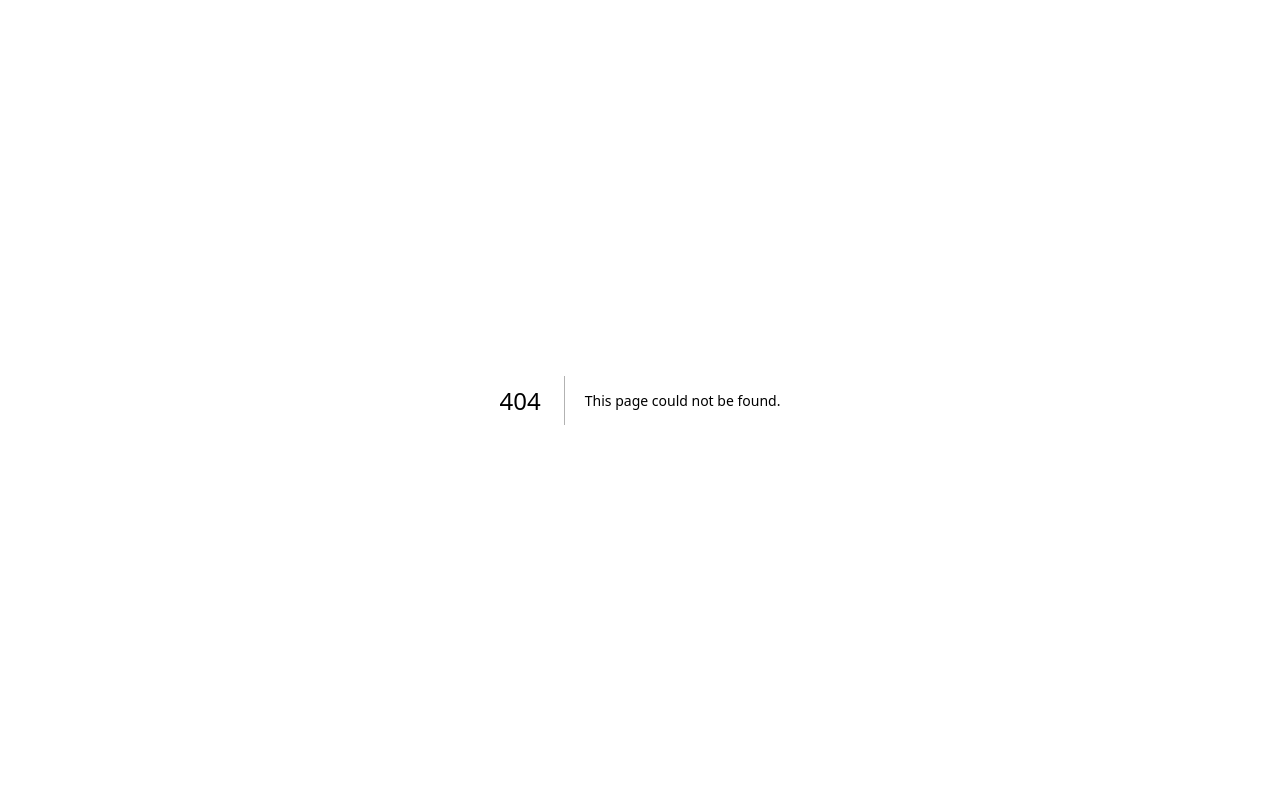
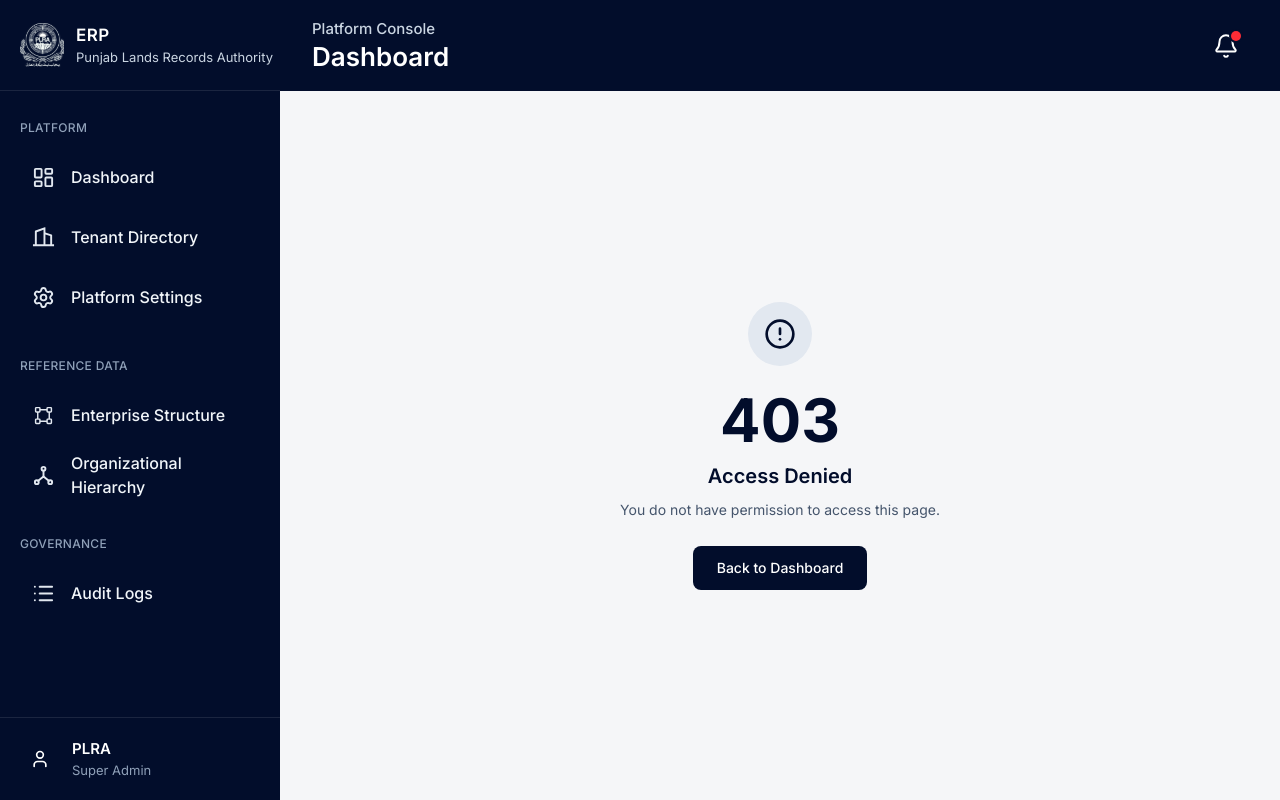
Before and after one commit to Aroosha-bit/ERP_SUPERADMIN, a Next.js app: page /unauthorized in a window 1280 px wide. Before the commit this address had no page. Built offline with nearby package versions, Linux system fonts and the light colour scheme.

Commit message:
implement 404 page, unauthorized 403 page, standard API messages

```diff
--- /dev/null
+++ b/app/(main)/unauthorized/page.tsx
@@ -0,0 +1,11 @@
+import ErrorState from "@/components/common/error-state/ErrorState";
+
+export default function UnauthorizedPage() {
+  return (
+    <ErrorState
+      code="403"
+      title="Access Denied"
+      message="You do not have permission to access this page."
+    />
+  );
+}
--- /dev/null
+++ b/app/error.tsx
@@ -0,0 +1,43 @@
+"use client";
+
+import { CircleAlert, RotateCcw } from "lucide-react";
+
+interface ErrorPageProps {
+  error: Error & { digest?: string };
+  reset: () => void;
+}
+
+export default function ErrorPage({ error, reset }: ErrorPageProps) {
+  return (
+    <div className="flex min-h-screen items-center justify-center bg-[#F5F6F8] px-4">
+      <div className="w-full max-w-md text-center">
+        <div className="mx-auto flex h-16 w-16 items-center justify-center rounded-full bg-red-50">
+          <CircleAlert size={32} className="text-red-500" />
+        </div>
+
+        <h1 className="mt-6 text-xl font-semibold text-[#020D2B]">
+          Something went wrong
+        </h1>
+
+        <p className="mt-2 text-sm leading-6 text-slate-600">
+          We could not complete your request. Please try again.
+        </p>
+
+        {process.env.NODE_ENV === "development" && error.message && (
+          <p className="mt-4 rounded-lg bg-slate-100 p-3 text-left text-xs text-slate-500">
+            {error.message}
+          </p>
+        )}
+
+        <button
+          type="button"
+          onClick={reset}
+          className="mt-6 inline-flex h-11 items-center justify-center gap-2 rounded-lg bg-[#020D2B] px-6 text-sm font-medium text-white transition-colors hover:bg-[#182544]"
+        >
+          <RotateCcw size={17} />
+          Try Again
+        </button>
+      </div>
+    </div>
+  );
+}
--- /dev/null
+++ b/app/not-found.tsx
@@ -0,0 +1,12 @@
+import Link from "next/link";
+import ErrorState from "@/components/common/error-state/ErrorState";
+
+export default function NotFound() {
+  return (
+    <ErrorState
+      code="404"
+      title="Page Not Found"
+      message="The page you are looking for does not exist or may have been moved."
+    />
+  );
+}
--- /dev/null
+++ b/components/common/error-state/ErrorState.tsx
@@ -0,0 +1,43 @@
+import Link from "next/link";
+import { CircleAlert } from "lucide-react";
+
+interface ErrorStateProps {
+  code?: string;
+  title: string;
+  message: string;
+  actionLabel?: string;
+  actionHref?: string;
+}
+
+export default function ErrorState({
+  code,
+  title,
+  message,
+  actionLabel = "Back to Dashboard",
+  actionHref = "/dashboard",
+}: ErrorStateProps) {
+  return (
+    <div className="flex min-h-[calc(100vh-91px)] items-center justify-center px-4 py-10">
+      <div className="w-full max-w-md text-center">
+        <div className="mx-auto flex h-16 w-16 items-center justify-center rounded-full bg-slate-200">
+          <CircleAlert size={32} className="text-[#020D2B]" />
+        </div>
+
+        {code && (
+          <h1 className="mt-6 text-6xl font-bold text-[#020D2B]">{code}</h1>
+        )}
+
+        <h2 className="mt-3 text-xl font-semibold text-[#020D2B]">{title}</h2>
+
+        <p className="mt-2 text-sm leading-6 text-slate-600">{message}</p>
+
+        <Link
+          href={actionHref}
+          className="mt-6 inline-flex h-11 items-center justify-center rounded-lg bg-[#020D2B] px-6 text-sm font-medium text-white transition-colors hover:bg-[#182544]"
+        >
+          {actionLabel}
+        </Link>
+      </div>
+    </div>
+  );
+}
--- /dev/null
+++ b/lib/api-error.ts
@@ -0,0 +1,47 @@
+export interface ApiError {
+  status?: number;
+  message: string;
+}
+
+const DEFAULT_API_ERROR_MESSAGE =
+  "Something went wrong. Please try again.";
+
+export function getApiErrorMessage(status?: number): string {
+  switch (status) {
+    case 400:
+      return "The request could not be processed. Please check your information.";
+
+    case 401:
+      return "Your session has expired. Please sign in again.";
+
+    case 403:
+      return "You do not have permission to perform this action.";
+
+    case 404:
+      return "The requested resource could not be found.";
+
+    case 409:
+      return "This request conflicts with existing data.";
+
+    case 422:
+      return "Some of the provided information is invalid.";
+
+    case 500:
+      return "A server error occurred. Please try again later.";
+
+    case 502:
+    case 503:
+    case 504:
+      return "The service is temporarily unavailable. Please try again later.";
+
+    default:
+      return DEFAULT_API_ERROR_MESSAGE;
+  }
+}
+
+export function createApiError(status?: number): ApiError {
+  return {
+    status,
+    message: getApiErrorMessage(status),
+  };
+}
```
Also changed, not shown: lib/api.ts (deleted).
